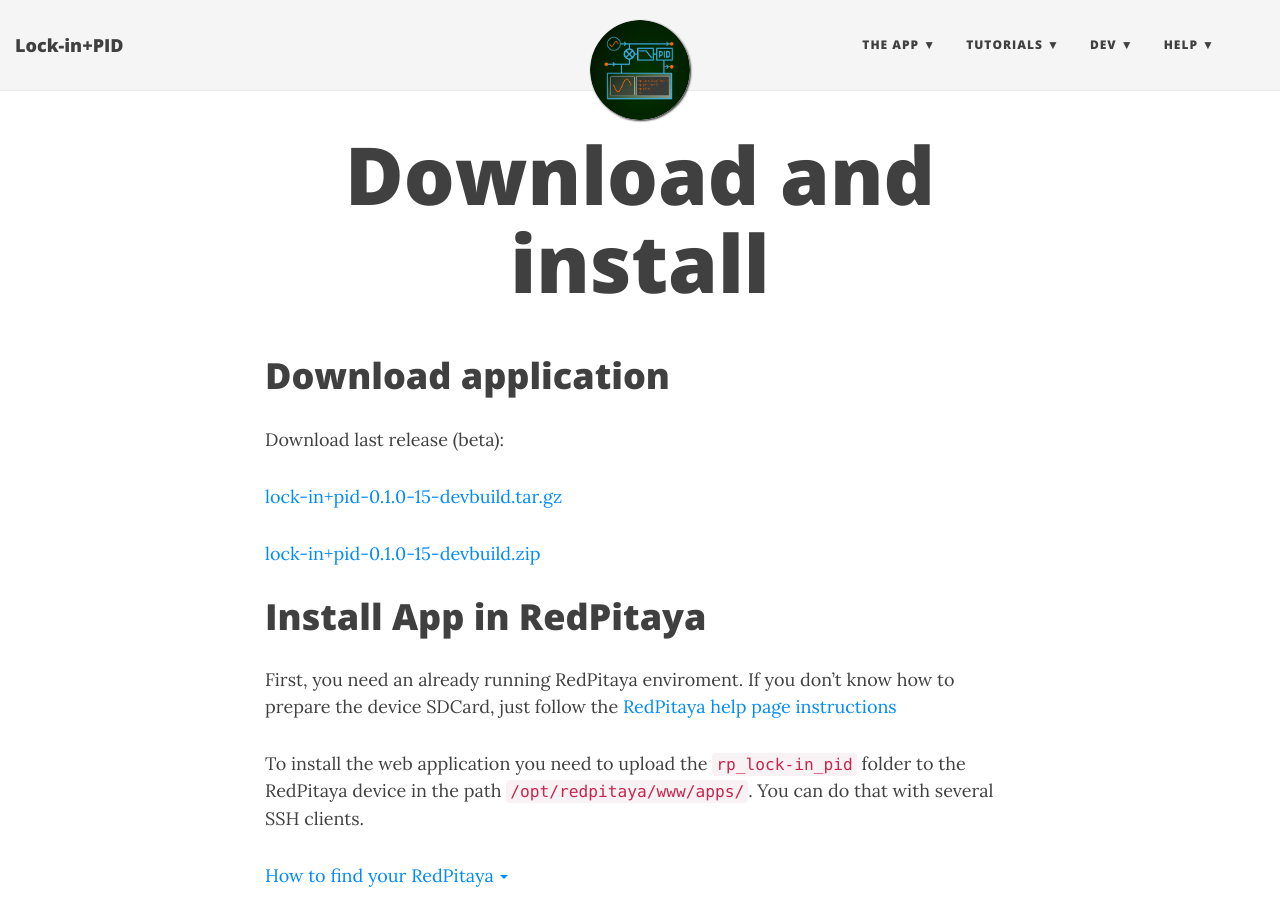
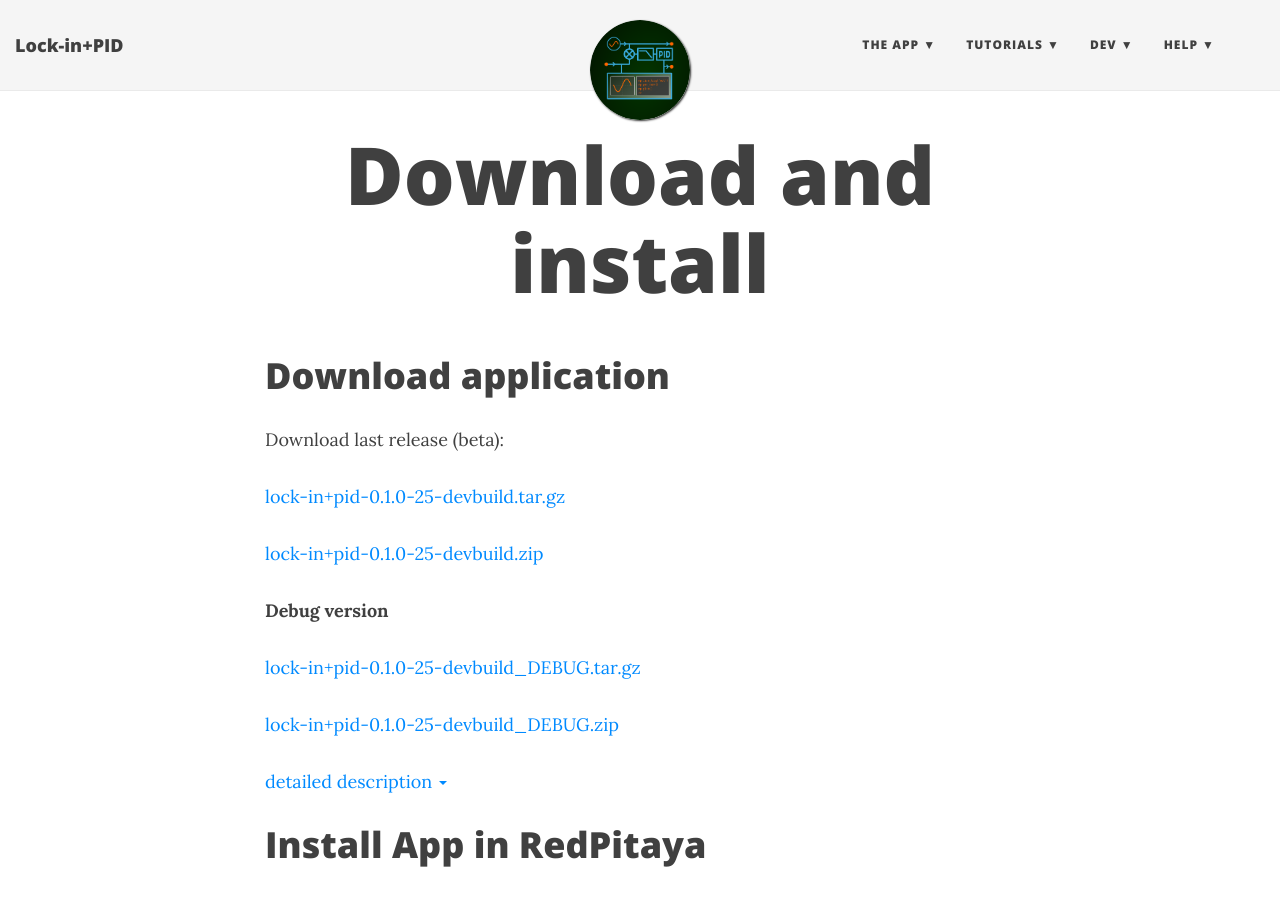
Before and after one commit to marceluda/rp_lock-in_pid, a Jekyll site: the page built from TheApp/install.md, in a window 1280 px wide and 900 px high. Built offline with Jekyll 4.4.1, drawn with Linux system fonts in a browser that asks for light colours; nearby versions of some CDN libraries.

Commit message:
dev version

```diff
--- a/TheApp/install.md
+++ b/TheApp/install.md
@@ -8,9 +8,29 @@
 
 Download last release (beta):
 
+[lock-in+pid-0.1.0-25-devbuild.tar.gz]({{ site.baseurl }}/releases/lock-in+pid-0.1.0-25-devbuild.tar.gz)
+
+[lock-in+pid-0.1.0-25-devbuild.zip]({{ site.baseurl }}/releases/lock-in+pid-0.1.0-25-devbuild.zip)
+
+**Debug version**
+
+[lock-in+pid-0.1.0-25-devbuild_DEBUG.tar.gz]({{ site.baseurl }}/releases/lock-in+pid-0.1.0-15-devbuild_DEBUG.tar.gz)
+
+[lock-in+pid-0.1.0-25-devbuild_DEBUG.zip]({{ site.baseurl }}/releases/lock-in+pid-0.1.0-15-devbuild_DEBUG.zip)
+
+<a data-toggle="collapse" href="#OldReleases" aria-expanded="false" aria-controls="OldReleases">detailed description <span class="caret"></span></a>
+
+<div id="OldReleases" class="collapse" markdown="1" style="padding: 10px; border: 1px solid gray; border-radius: 5px;">
+
 [lock-in+pid-0.1.0-15-devbuild.tar.gz]({{ site.baseurl }}/releases/lock-in+pid-0.1.0-15-devbuild.tar.gz)
 
 [lock-in+pid-0.1.0-15-devbuild.zip]({{ site.baseurl }}/releases/lock-in+pid-0.1.0-15-devbuild.zip)
+
+</div>
+
+
+
+
 
 # Install App in RedPitaya
 
```
Also changed, not shown: 4 other files.
